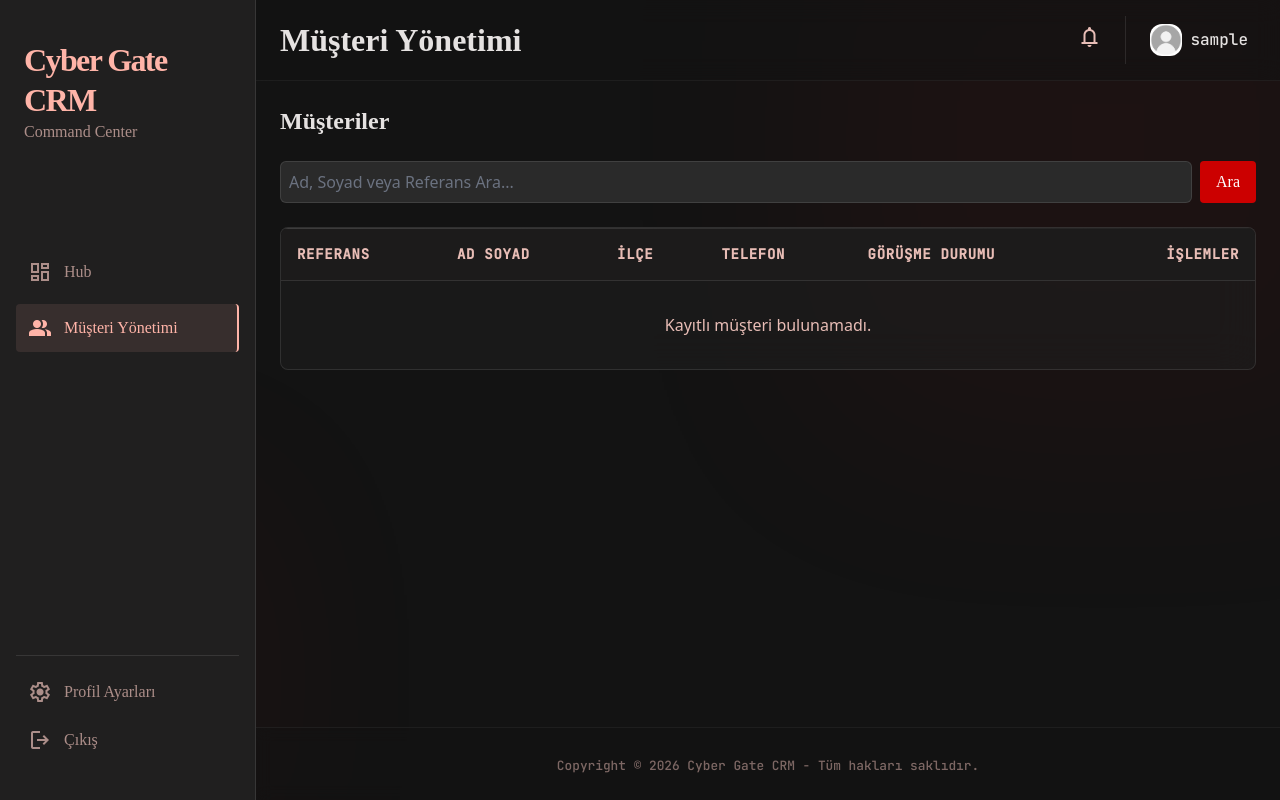
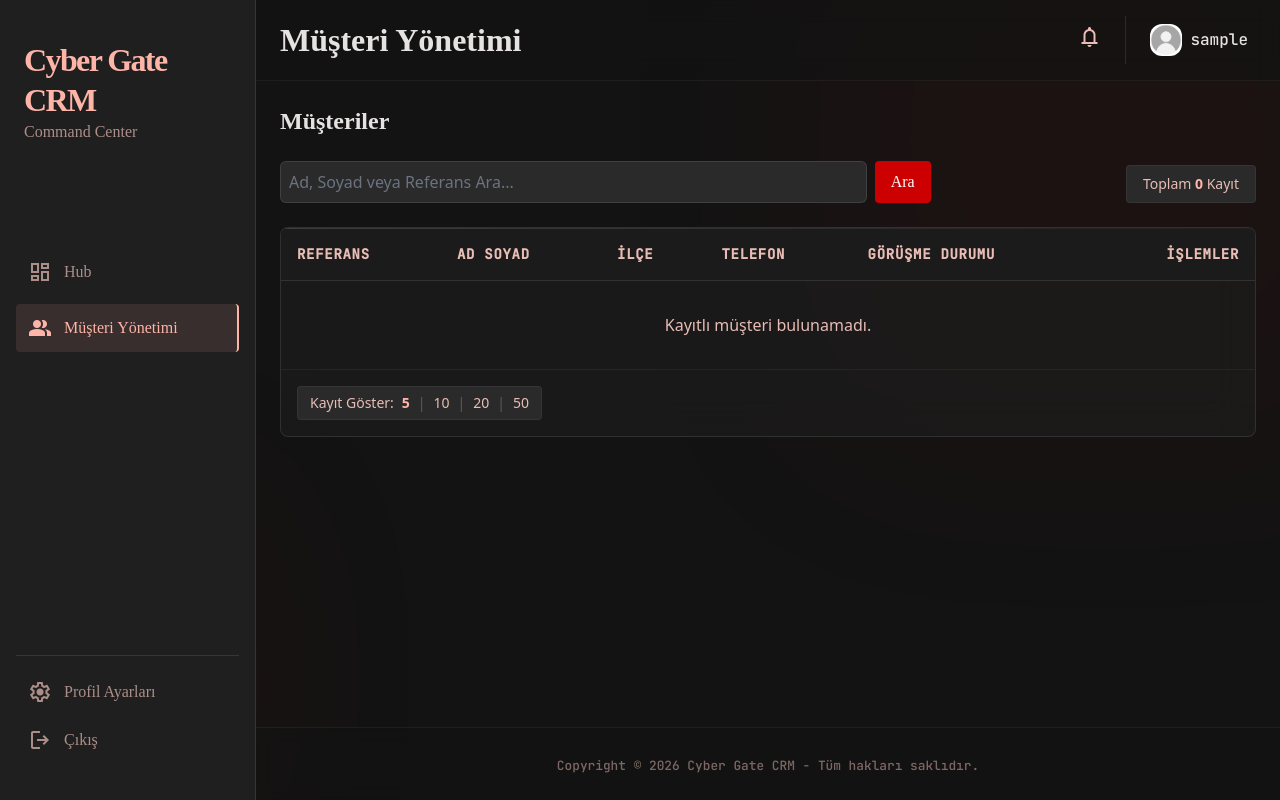
Before and after one commit to OguzKagan06/Musteri-Takip-ve-Atama-Uygulamasi-, a Flask app: page /crm/dashboard in a window 1280 px wide. Run offline with Flask 3, Linux system fonts and the light colour scheme; the visitor is signed in with stand-in values (Sample User, id 1); data that the repository does not hold is empty; some libraries are stand-ins or nearby versions.

Commit message:
Özellik: CRM müşteri tablosuna dinamik sayfalama ve toplam kayıt sayısı gösterimi eklendi

```diff
--- a/app/crm/routes.py
+++ b/app/crm/routes.py
@@ -11,6 +11,7 @@ from app.models import Customer, User, Note
 def dashboard():
     q = request.args.get('q')
     page = request.args.get('page', 1, type=int)
+    per_page = request.args.get('per_page', 5, type=int)
     query = db.select(Customer).order_by(Customer.id.desc())
 
     if current_user.role != 'admin':
@@ -24,7 +25,7 @@ def dashboard():
         )
         query = query.where(search_filter)
 
-    customers = db.paginate(query, page=page, per_page=5, error_out=False)
+    customers = db.paginate(query, page=page, per_page=per_page, error_out=False)
     return render_template('crm/dashboard.html', customers=customers, q=q)
 
 @bp.route('/customer/new', methods=['GET', 'POST'])
--- a/app/templates/crm/dashboard.html
+++ b/app/templates/crm/dashboard.html
@@ -14,9 +14,11 @@
     {% endif %}
 </div>
 
-<div class="mb-6">
+<div class="mb-6 flex flex-col sm:flex-row justify-between items-start sm:items-end gap-4">
+    <div class="w-full sm:w-2/3">
         <form method="GET" action="{{ url_for('crm.dashboard') }}" class="flex gap-2">
             <input type="text" name="q" class="flex-grow bg-surface-container-high border border-white/10 rounded-md p-2 text-white focus:border-primary focus:ring-1 focus:ring-primary focus:outline-none transition-colors" placeholder="Ad, Soyad veya Referans Ara..." value="{{ q or '' }}">
+            <input type="hidden" name="per_page" value="{{ customers.per_page }}">
             <button class="ruby-btn px-4 py-2 rounded-lg font-body-md text-body-md font-medium transition-colors" type="submit">Ara</button>
         </form>
         {% if q %}
@@ -25,6 +27,10 @@
                 <a href="{{ url_for('crm.dashboard') }}" class="text-primary hover:text-primary-container transition-colors">Aramayı Temizle</a>
             </div>
         {% endif %}
+    </div>
+    <div class="text-sm text-on-surface-variant font-medium bg-surface-container-high px-4 py-2 rounded-lg border border-white/5">
+        Toplam <span class="text-primary font-bold">{{ customers.total }}</span> Kayıt
+    </div>
 </div>
 
 <div class="glass-card rounded-xl overflow-hidden">
@@ -76,11 +82,22 @@
         </table>
     </div>
 
-    <!-- Pagination -->
+    <div class="p-4 border-t border-white/5 flex flex-col sm:flex-row justify-between items-center gap-4">
+        <div class="text-sm text-on-surface-variant flex items-center gap-2 bg-surface-container-high px-3 py-1.5 rounded-lg border border-white/5">
+            Kayıt Göster:
+            {% for size in [5, 10, 20, 50] %}
+                {% if size == customers.per_page %}
+                    <span class="text-primary font-bold">{{ size }}</span>
+                {% else %}
+                    <a href="{{ url_for('crm.dashboard', q=q, per_page=size, page=1) }}" class="hover:text-primary hover:underline transition-colors">{{ size }}</a>
+                {% endif %}
+                {% if not loop.last %}<span class="opacity-30">|</span>{% endif %}
+            {% endfor %}
+        </div>
+
         {% if customers.pages > 1 %}
-    <div class="p-4 border-t border-white/5 flex justify-center">
         <nav aria-label="Page navigation" class="flex gap-1">
-            <a href="{{ url_for('crm.dashboard', page=customers.prev_num, q=q) if customers.has_prev else '#' }}" class="px-3 py-1 rounded-md border border-white/10 flex items-center justify-center {% if not customers.has_prev %}opacity-50 cursor-not-allowed text-on-surface-variant{% else %}text-white hover:bg-primary/20 hover:border-primary/50 transition-colors{% endif %}" aria-label="Previous">
+            <a href="{{ url_for('crm.dashboard', page=customers.prev_num, q=q, per_page=customers.per_page) if customers.has_prev else '#' }}" class="px-3 py-1 rounded-md border border-white/10 flex items-center justify-center {% if not customers.has_prev %}opacity-50 cursor-not-allowed text-on-surface-variant{% else %}text-white hover:bg-primary/20 hover:border-primary/50 transition-colors{% endif %}" aria-label="Previous">
                 <span class="material-symbols-outlined text-[18px]">chevron_left</span>
             </a>
 
@@ -89,18 +106,20 @@
                     {% if page_num == customers.page %}
                         <span class="px-3 py-1 rounded-md border border-primary bg-primary/20 text-primary font-bold flex items-center justify-center">{{ page_num }}</span>
                     {% else %}
-                        <a href="{{ url_for('crm.dashboard', page=page_num, q=q) }}" class="px-3 py-1 rounded-md border border-white/10 text-white hover:bg-primary/20 hover:border-primary/50 transition-colors flex items-center justify-center">{{ page_num }}</a>
+                        <a href="{{ url_for('crm.dashboard', page=page_num, q=q, per_page=customers.per_page) }}" class="px-3 py-1 rounded-md border border-white/10 text-white hover:bg-primary/20 hover:border-primary/50 transition-colors flex items-center justify-center">{{ page_num }}</a>
                     {% endif %}
                 {% else %}
                     <span class="px-3 py-1 text-on-surface-variant flex items-center justify-center">...</span>
                 {% endif %}
             {% endfor %}
 
-            <a href="{{ url_for('crm.dashboard', page=customers.next_num, q=q) if customers.has_next else '#' }}" class="px-3 py-1 rounded-md border border-white/10 flex items-center justify-center {% if not customers.has_next %}opacity-50 cursor-not-allowed text-on-surface-variant{% else %}text-white hover:bg-primary/20 hover:border-primary/50 transition-colors{% endif %}" aria-label="Next">
+            <a href="{{ url_for('crm.dashboard', page=customers.next_num, q=q, per_page=customers.per_page) if customers.has_next else '#' }}" class="px-3 py-1 rounded-md border border-white/10 flex items-center justify-center {% if not customers.has_next %}opacity-50 cursor-not-allowed text-on-surface-variant{% else %}text-white hover:bg-primary/20 hover:border-primary/50 transition-colors{% endif %}" aria-label="Next">
                 <span class="material-symbols-outlined text-[18px]">chevron_right</span>
             </a>
         </nav>
-    </div>
+        {% else %}
+        <div></div>
         {% endif %}
     </div>
+</div>
 {% endblock %}
```
Also changed, not shown: 1 other file. Lines whose indentation alone changed are shown as unchanged.
